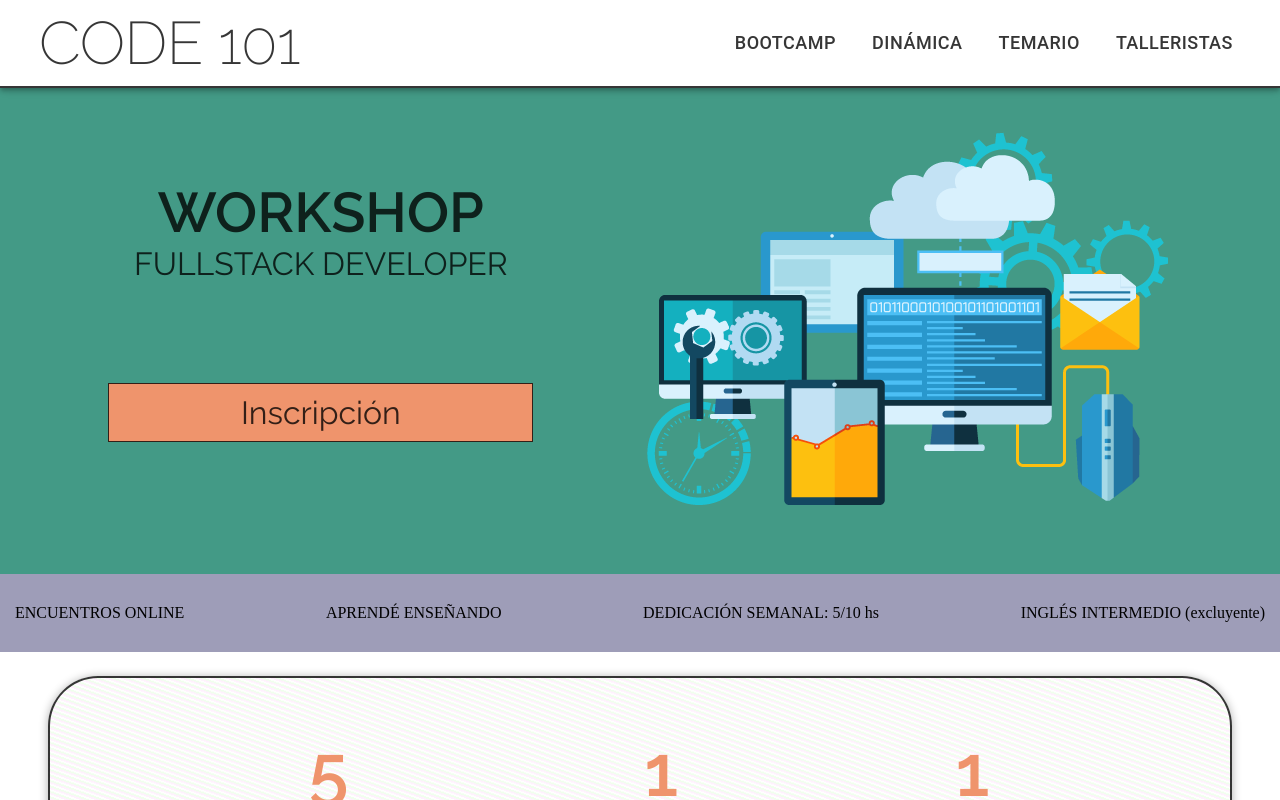
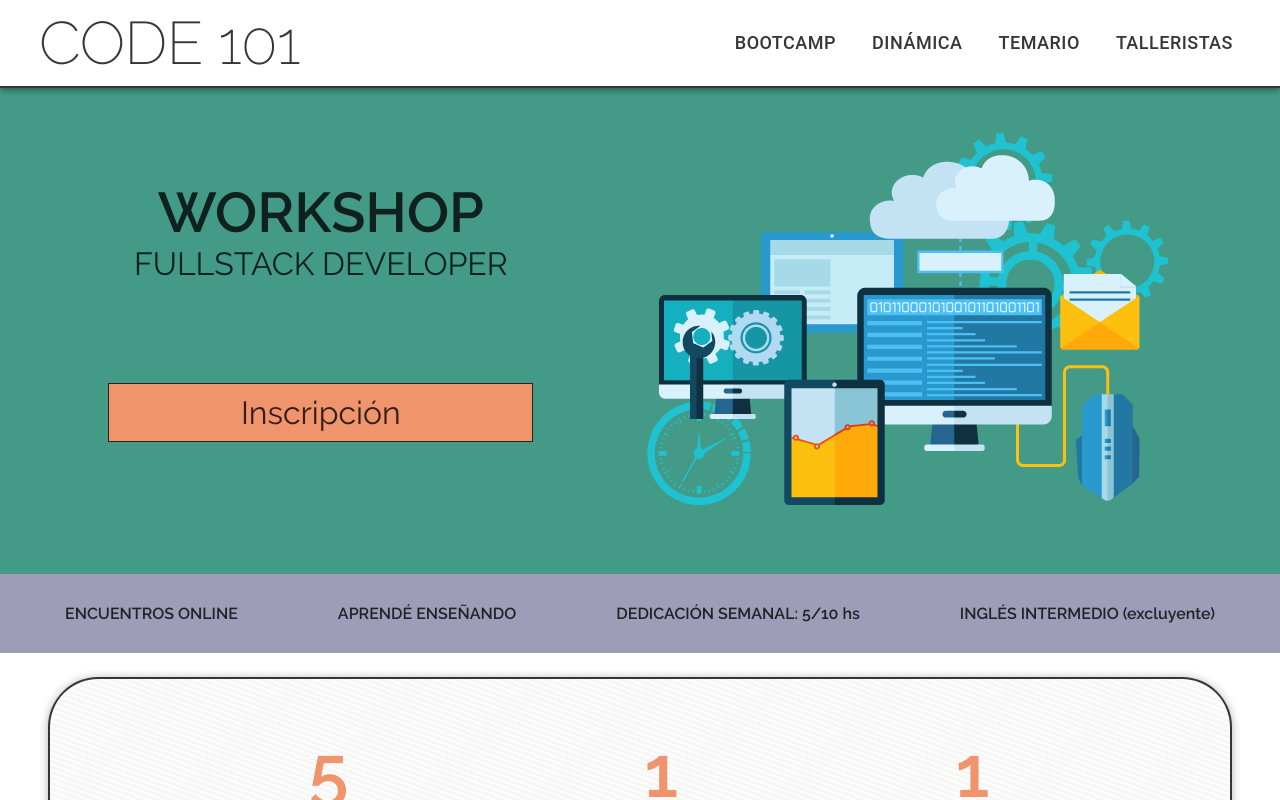
Before and after one commit to programar101/code101lp, a React (Create React App) app: page / in a window 1280 px wide. Shown: the top 800 px of the page. Built offline with nearby package versions, Linux system fonts and the light colour scheme.

Commit message:
Text + Space around

```diff
--- a/src/sections/Resumen/resumen.css
+++ b/src/sections/Resumen/resumen.css
@@ -2,10 +2,14 @@
     display: flex;
     flex-wrap: wrap;
     padding: 10px;
-    justify-content: space-between;
+    justify-content: space-around;
     padding: 30px 15px;
     background-color: #9e9db8;
     width: auto;
+    font-weight: bold;
+    margin: 0;
+    font-family: Raleway, serif;
+    color: var(--black);
 }
 
 @media (max-width: 900px) {
```
